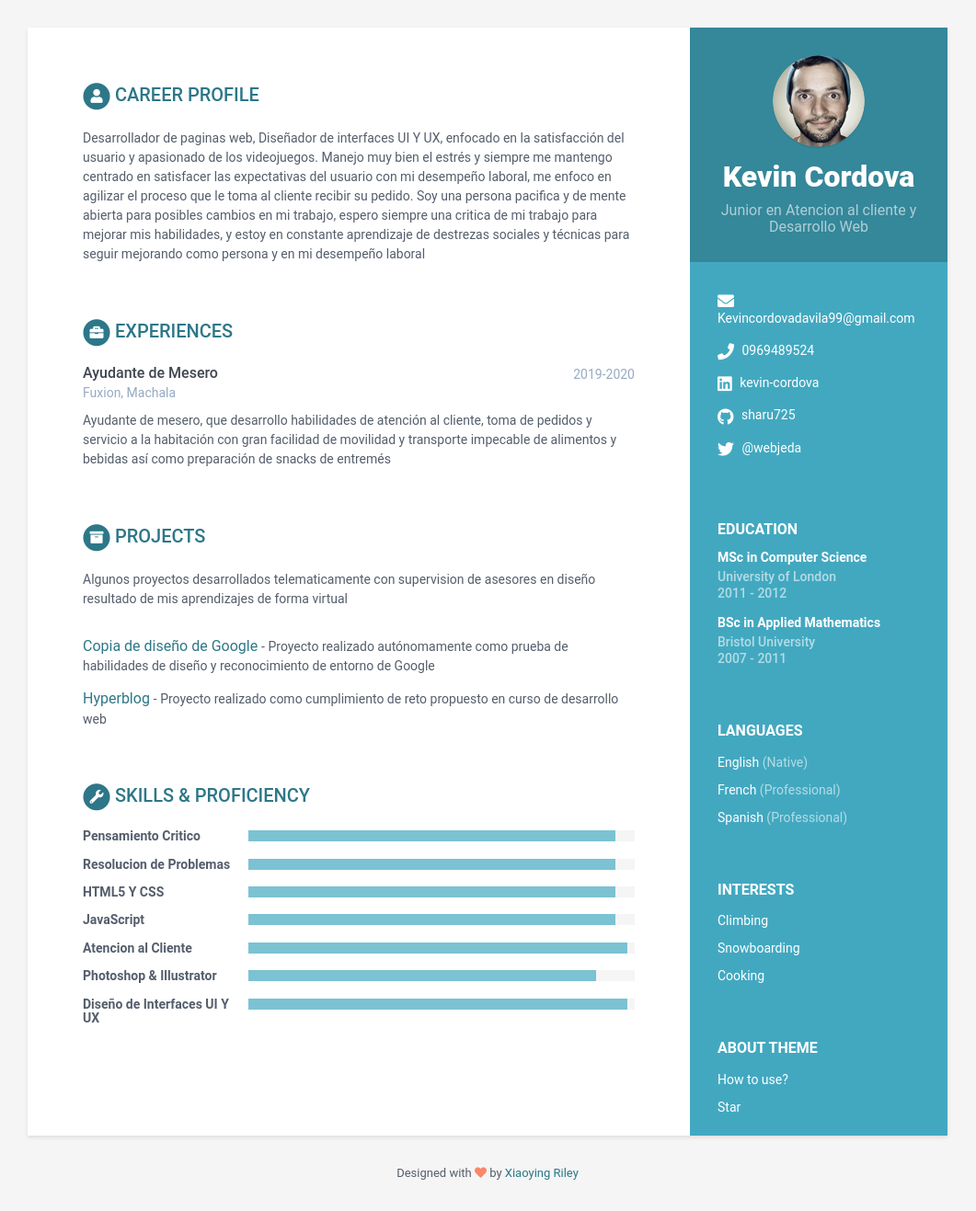
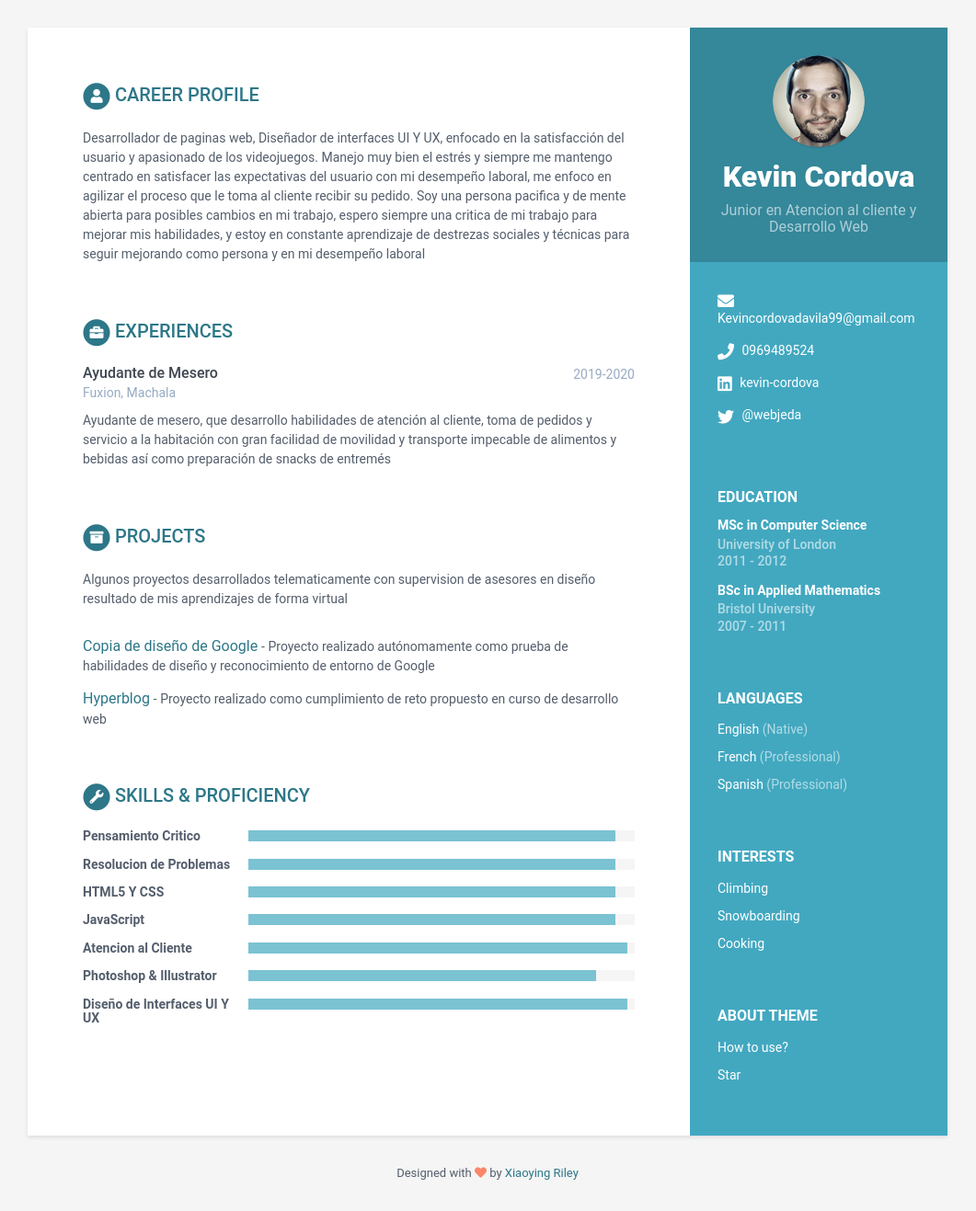
Before and after one commit to KevinC99/good-birch-4e19a, a Jekyll site: the page built from index.html, in a window 1280 px wide. Shown: the whole page at 92% size, without its empty margins (110-1171 px from the left). Built offline with Jekyll 4.4.1, drawn with Linux system fonts in a browser that asks for light colours.

Commit message:
data.yml: updated github in sidebar

```diff
--- a/_data/data.yml
+++ b/_data/data.yml
@@ -5,7 +5,6 @@ sidebar:
   tagline: Junior en Atencion al cliente y Desarrollo Web
   avatar: profile.png
   email: Kevincordovadavila99@gmail.com
-  github: sharu725
   telegram: null
   gitlab: null
   bitbucket: null
```
